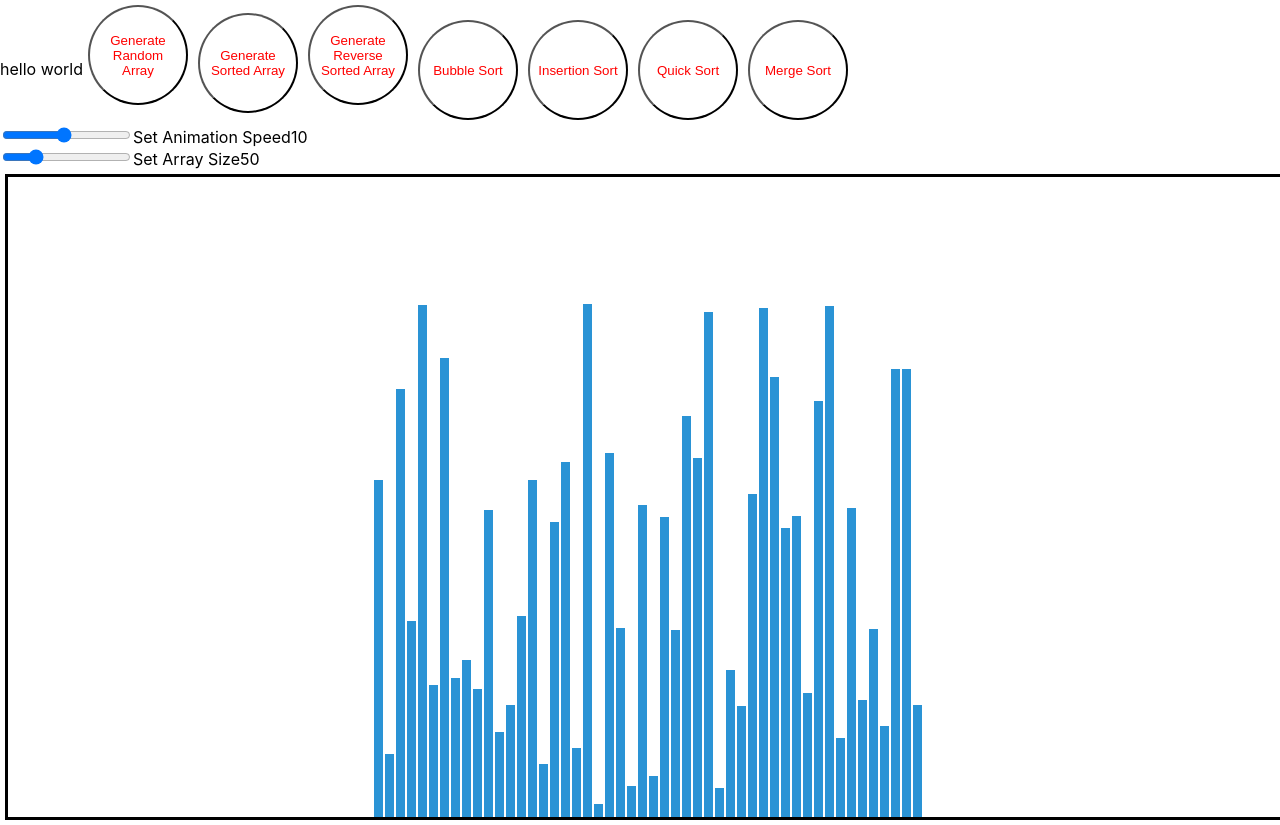
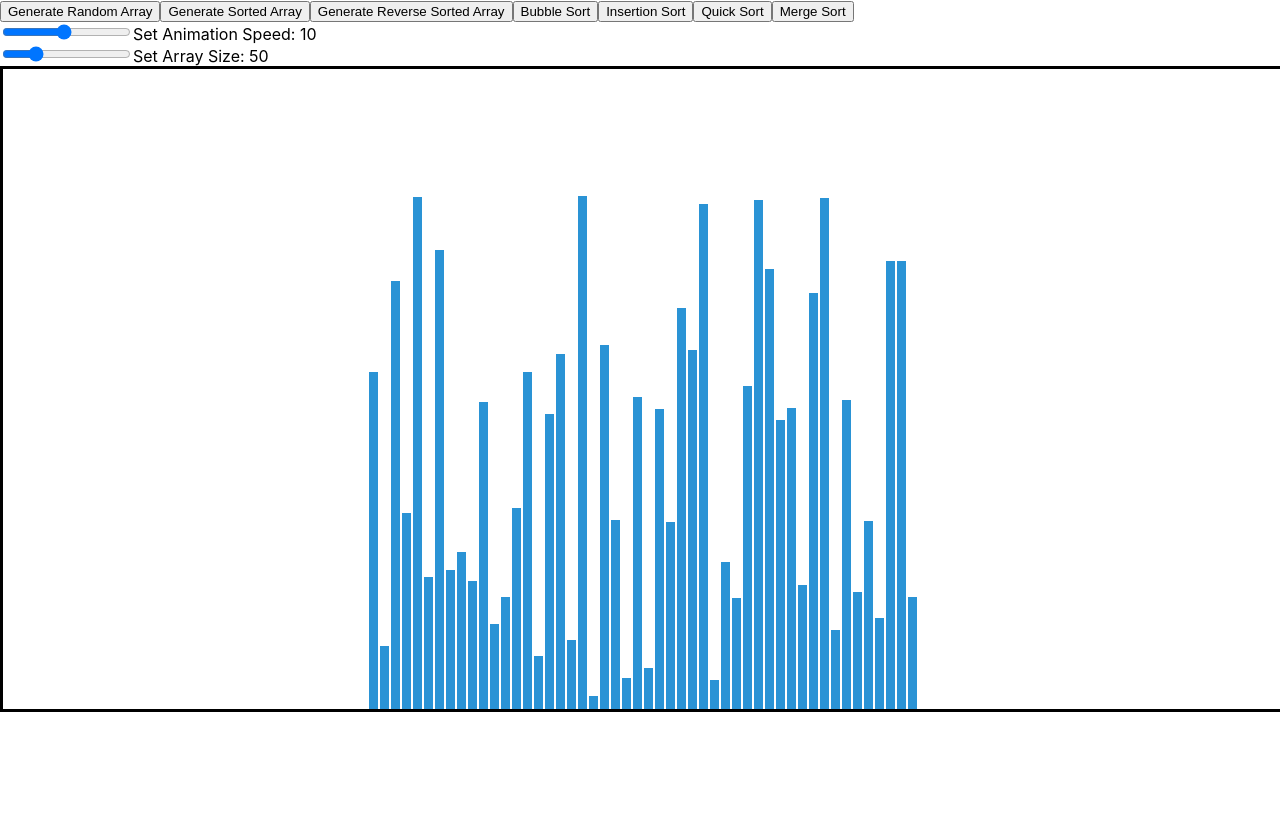
Before and after one commit to allanx1ng/sorting-visualizer, a React (Create React App) app: page / in a window 1280 px wide. After the commit the page ends 800 px from the top, so only its background shows below. Built offline with nearby package versions, Linux system fonts and the light colour scheme.

Commit message:
styling changes

```diff
--- a/src/Components/SortingVisualizer.js
+++ b/src/Components/SortingVisualizer.js
@@ -56,7 +56,7 @@ const SortingVisualizer = () => {
   const generateSortedArray = () => {
     let temp = []
     for (let i = 0; i < arraySize; i++) {
-      temp.push(4 * (i + 1))
+      temp.push((300*3)/(arraySize*2) * (i + 1))
     }
     setArray(temp)
     console.log(array)
@@ -66,7 +66,7 @@ const SortingVisualizer = () => {
   const generateReverseSortedArray = () => {
     let temp = []
     for (let i = 0; i < arraySize; i++) {
-      temp.push(4 * (arraySize - i))
+      temp.push((300*3)/(arraySize*2) * (arraySize - i))
     }
     setArray(temp)
     console.log(array)
@@ -189,7 +189,6 @@ const SortingVisualizer = () => {
 
   return (
     <div className="functionbar">
-      hello world
       {/* GENERATE RANDOM ARRAY */}
       <button
         onClick={() => {
@@ -199,6 +198,8 @@ const SortingVisualizer = () => {
       >
         Generate Random Array
       </button>
+
+
       {/* GENERATE SORTED ARRAY */}
       <button
         onClick={() => {
@@ -208,6 +209,8 @@ const SortingVisualizer = () => {
       >
         Generate Sorted Array
       </button>
+
+
       {/* GENERATE REVERSE SORTED ARRAY */}
       <button
         onClick={() => {
@@ -219,6 +222,8 @@ const SortingVisualizer = () => {
       >
         Generate Reverse Sorted Array
       </button>
+
+
       {/* BUBBLE SORT */}
       <button // Bubble sort button
         onClick={() => {
@@ -229,6 +234,8 @@ const SortingVisualizer = () => {
       >
         Bubble Sort
       </button>
+
+
       {/* INSERTION SORT */}
       <button // Insertion sort button
         onClick={() => {
@@ -239,6 +246,8 @@ const SortingVisualizer = () => {
       >
         Insertion Sort
       </button>
+
+
       {/* QUICK SORT */}
       <button // Quicksort button
         onClick={() => {
@@ -249,6 +258,8 @@ const SortingVisualizer = () => {
       >
         Quick Sort
       </button>
+
+
       {/* MERGE SORT */}
       <button // Quicksort button
         onClick={() => {
@@ -259,6 +270,8 @@ const SortingVisualizer = () => {
       >
         Merge Sort
       </button>
+
+
       <div class="slidecontainer">
         <input // Set animation speed
           type="range"
@@ -272,9 +285,11 @@ const SortingVisualizer = () => {
           }}
           disabled={performingAction}
         />
-        Set Animation Speed
+        {"Set Animation Speed: "}
         {animationSpeed}
       </div>
+
+
       <div class="slidecontainer">
         <input // Set array size
           type="range"
@@ -289,9 +304,11 @@ const SortingVisualizer = () => {
           }}
           disabled={performingAction}
         />
-        Set Array Size
+        {"Set Array Size: "}
         {arraySize}
       </div>
+
+
       <div className="histogram">
         {array.map(
           (
--- a/src/css/SortingVisualizer.css
+++ b/src/css/SortingVisualizer.css
@@ -1,15 +1,15 @@
 .histogram {
-    margin: 5px;
     width: 100vw;
     height: 80vh;
     /* border-width: 2px;
     border-color: #000;
     background-color: #000; */
     border-style: solid;
+    display: flex;
     justify-content: center;
-    display: flex;
     transform: scaleY(-1);
 }
+
 
 .histbar {
     width: 9px;
@@ -18,14 +18,14 @@
     margin: 0 1px;
 }
 
-button {
+/* button {
     color: red;
     margin: 5px 5px 5px 5px;
     width: 100px;
     height: 100px;
     border-radius: 50px;
     background-color: #fff;
-}
+} */
 
 button:hover {
     background-color: #ccc;
--- a/src/css/index.css
+++ b/src/css/index.css
@@ -27,3 +27,8 @@ code {
   font-family: source-code-pro, Menlo, Monaco, Consolas, 'Courier New',
     monospace;
 }
+
+.App {
+	width: 100vw;
+	overflow-x: hidden;
+}
```
